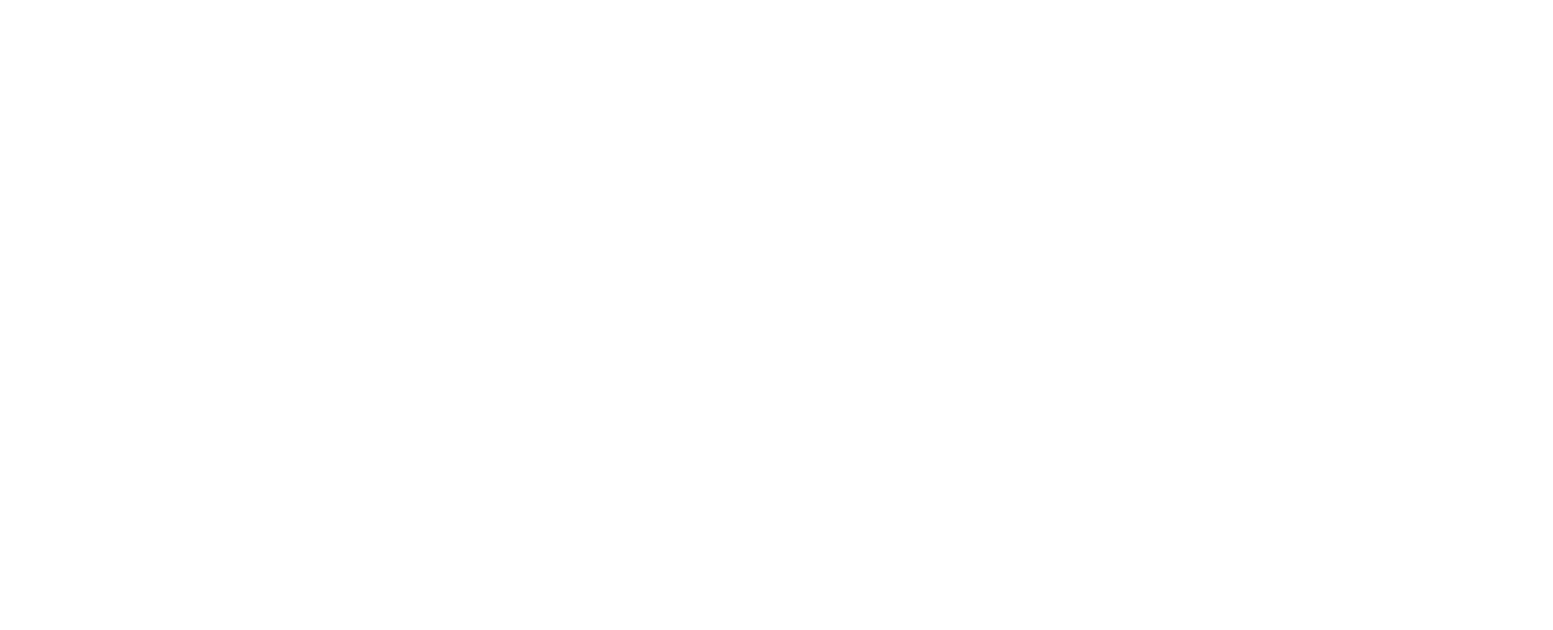
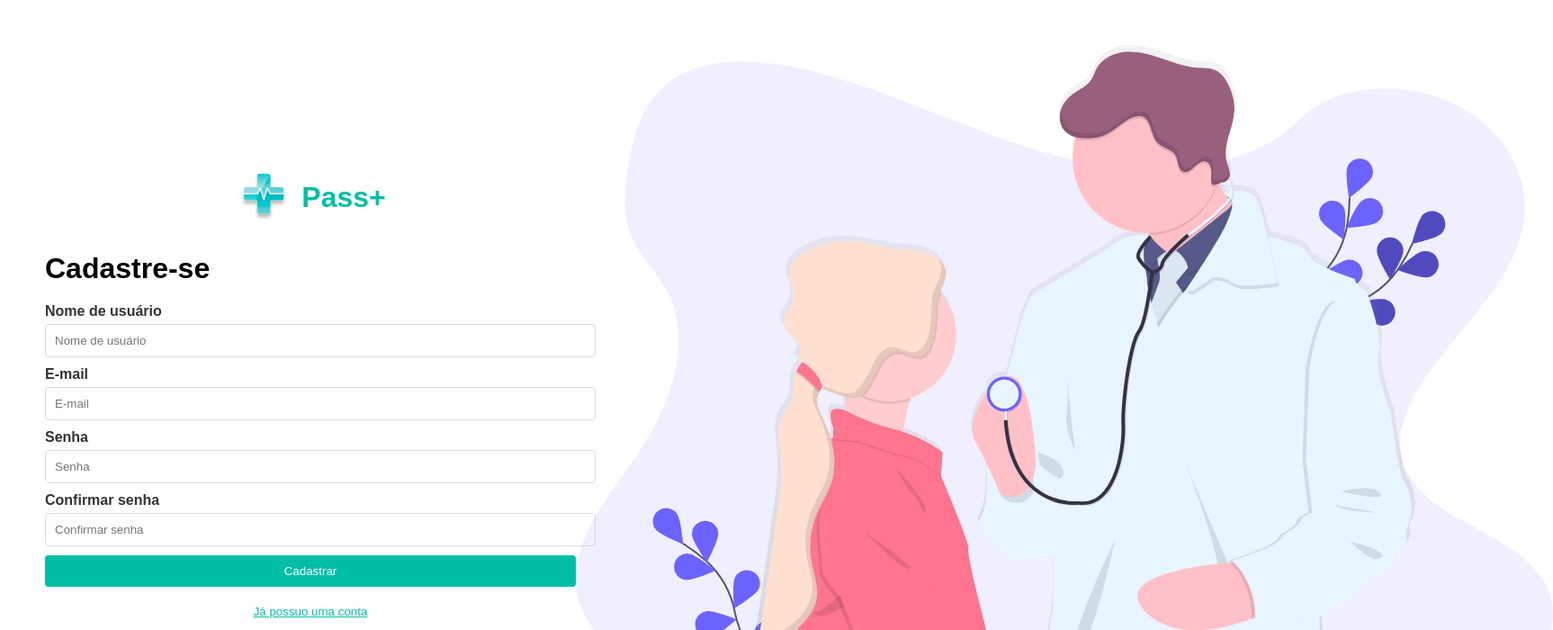
Before and after one commit to Guilherme549/Pass-, a React (Create React App) app in the folder pass/: page /register in a window 1280 px wide. Before the commit this address had no page. Shown: the top 700 px of the page at 90% size, 1726 px wide, since content can reach past the window. Built offline with nearby package versions, Linux system fonts and the light colour scheme.

Commit message:
Register page

```diff
--- a/pass/src/App.js
+++ b/pass/src/App.js
@@ -2,7 +2,7 @@
 import './App.css';
 import Nav from './components/layout/NavBar';
 import SearchClinic from './components/pages/SearchClinic';
-import Signup from './components/pages/Signup'
+import Register from './components/pages/Register'
 import Login from './components/pages/Login';
 import { BrowserRouter as Router, Routes, Route } from 'react-router-dom';
 
@@ -11,7 +11,7 @@
     <div className="App">
      <Router>
        <Routes>
-          <Route path='Signup/' element={<Signup />}></Route>
+          <Route path='register/' element={<Register />}></Route>
           <Route path='login/' element={<Login/>}></Route>
           <Route path='search/' element={<SearchClinic />}></Route>
        </Routes>
--- /dev/null
+++ b/pass/src/components/pages/Register.css
@@ -0,0 +1,73 @@
+.register-header {
+    display: flex;
+    align-items: center;
+    justify-content: center; /* Center-align the children horizontally */
+    gap: 8px; /* Add some space between the logo and the title */
+}
+.register-container {
+    display: flex;
+    justify-content: space-between;
+    align-items: center;
+    padding: 50px;
+    font-family: 'Arial', sans-serif;
+}
+
+.register-form {
+    width: 50%;
+    /* Add more styles for the form section */
+}
+
+.logo {
+    max-width: 100%;
+    height: auto;
+}
+
+.pass {
+    font-size: 2em;
+    color: #00BFA6; /* Adjust the color to match the logo color */
+}
+
+.register-form h1 {
+    margin-bottom: 20px;
+}
+
+.register-form label {
+    display: block;
+    margin: 5px 0;
+    color: #333; /* Or any color that matches the design */
+    font-weight: bold; /* Optional: if you want the labels to be bold */
+}
+
+.register-form input {
+    display: block;
+    width: 100%;
+    padding: 10px;
+    margin-bottom: 10px;
+    border: 1px solid #ddd;
+    border-radius: 4px;
+}
+
+.register-form button {
+    width: 100%;
+    padding: 10px;
+    margin-bottom: 10px;
+    background-color: #00BFA6; /* Adjust the color to match the button color */
+    color: white;
+    border: none;
+    border-radius: 4px;
+    cursor: pointer;
+}
+
+.register-form .login-link {
+    background-color: transparent;
+    color: #00BFA6;
+    text-decoration: underline;
+    border: none;
+}
+
+.register-illustration {
+    width: 50%;
+    /* Styles for the illustration */
+    /* background-image: url(''); */
+    background-size: cover;
+}
--- /dev/null
+++ b/pass/src/components/pages/Register.jsx
@@ -0,0 +1,38 @@
+import React from 'react';
+import './Register.css';
+import logo from '../../img/logoPass+.png'
+import registerImg from '../../img/register-page-img.svg'
+
+
+export default function Register() {
+    return (
+        <div className="register-container">
+            <div className="register-form">
+                <div className='register-header'>
+                    <img src={logo} alt="Pass+ Logo" className="logo" />
+                    <h1 className='pass'>Pass+</h1>
+                </div>
+
+                <h1>Cadastre-se</h1>
+
+                <label htmlFor="username">Nome de usuário</label>
+                <input type="text" id="username" placeholder="Nome de usuário" name="username" />
+
+                <label htmlFor="email">E-mail</label>
+                <input type="email" id="email" placeholder="E-mail" name="email" />
+
+                <label htmlFor="password">Senha</label>
+                <input type="password" id="password" placeholder="Senha" name="password" />
+
+                <label htmlFor="confirmPassword">Confirmar senha</label>
+                <input type="password" id="confirmPassword" placeholder="Confirmar senha" name="confirmPassword" />
+
+                <button type="submit">Cadastrar</button>
+                <button type="button" className="login-link">Já possuo uma conta</button>
+            </div>
+            <div className="register-illustration">
+                <img src={registerImg} alt="" />
+            </div>
+        </div>
+    );
+}
--- a/pass/src/components/pages/Signup.jsx
+++ /dev/null
@@ -1,9 +0,0 @@
-import React from 'react'
-
-export default function Login() {
-    return (
-        <div>
-            <h1>Cadastro</h1>
-        </div>
-    )
-}
```
Also changed, not shown: pass/src/img/register-page-img.svg (added).
